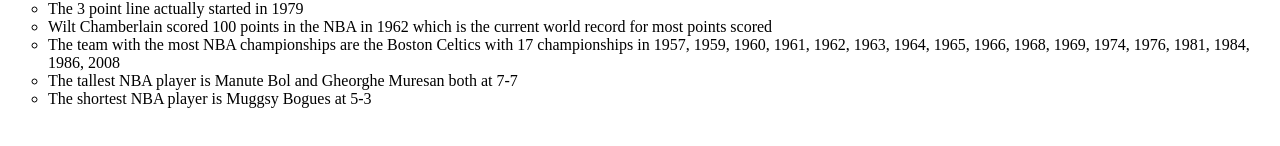
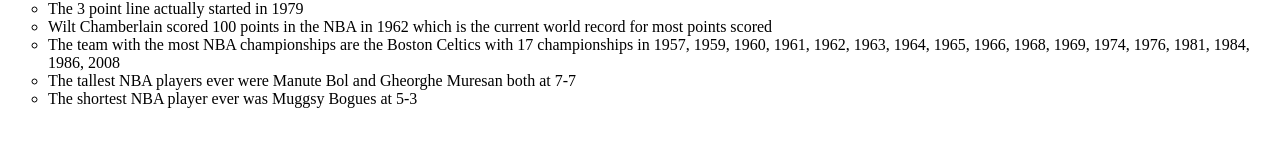
Before and after one commit to silkyhub/EarlyBasketballHistory, a plain HTML site: page Basketball Early History.html in a window 1280 px wide. Shown: the part 446-592 px from the top of the page. Drawn offline with Linux system fonts and the light colour scheme.

Commit message:
Update Basketball Early History.html

```diff
--- a/Basketball Early History.html
+++ b/Basketball Early History.html
@@ -26,15 +26,14 @@
                     </li>
                     <li>The team with the most NBA championships are the Boston Celtics with 17 championships in 1957, 1959, 1960, 1961, 1962, 1963, 1964, 1965, 1966, 1968, 1969, 1974, 1976, 1981, 1984, 1986, 2008
                     </li>
-                    <li>The tallest NBA player is Manute Bol and Gheorghe Muresan both at 7-7</li>
-                    <li>The shortest NBA player is Muggsy Bogues at 5-3
+                    <li>The tallest NBA players ever were Manute Bol and Gheorghe Muresan both at 7-7</li>
+                    <li>The shortest NBA player ever was Muggsy Bogues at 5-3
                     </li>
-
+                </ul>
 
 
                 <h4></h4>
 
 
-
     </body>
 </html>
```
